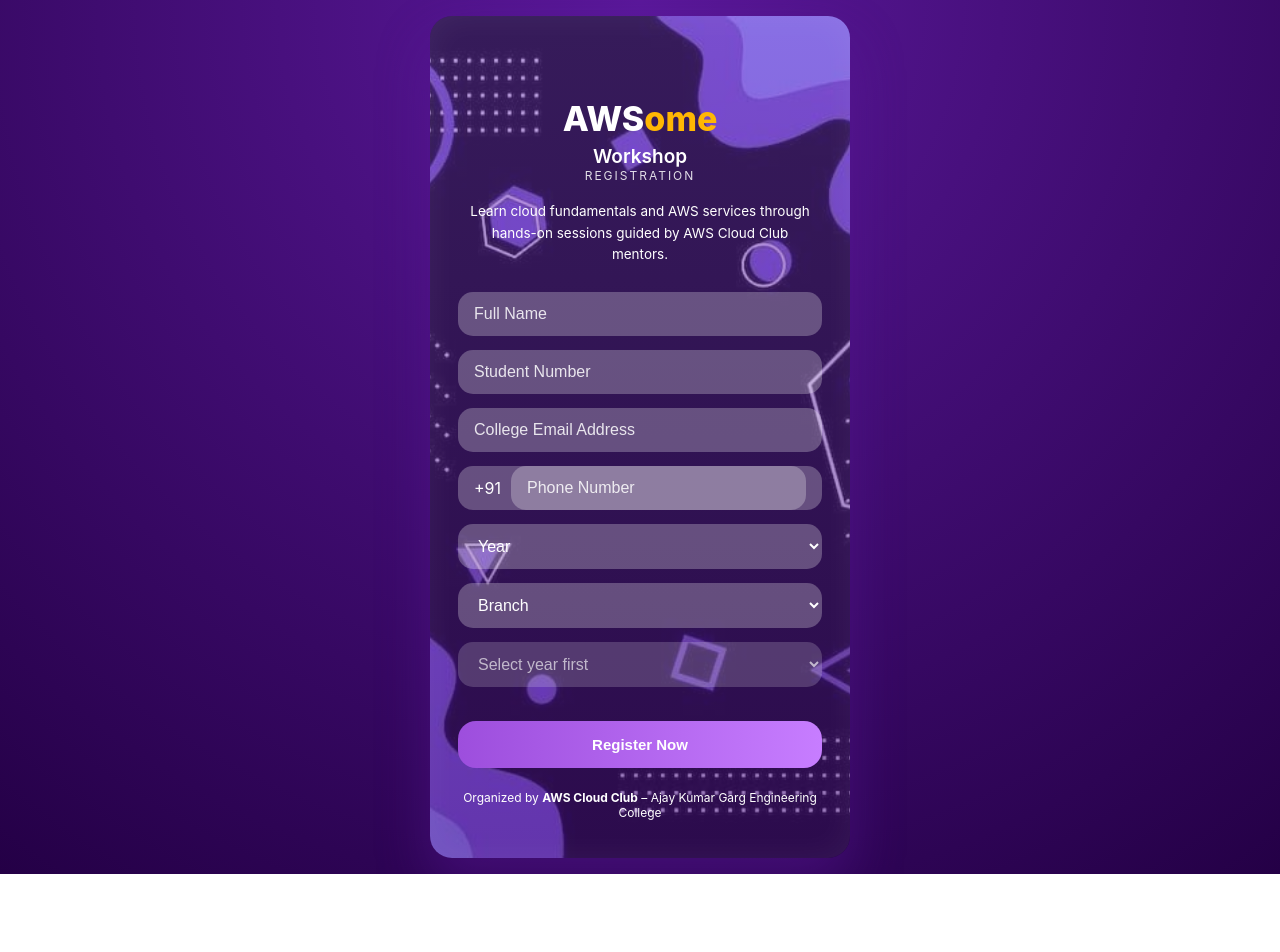
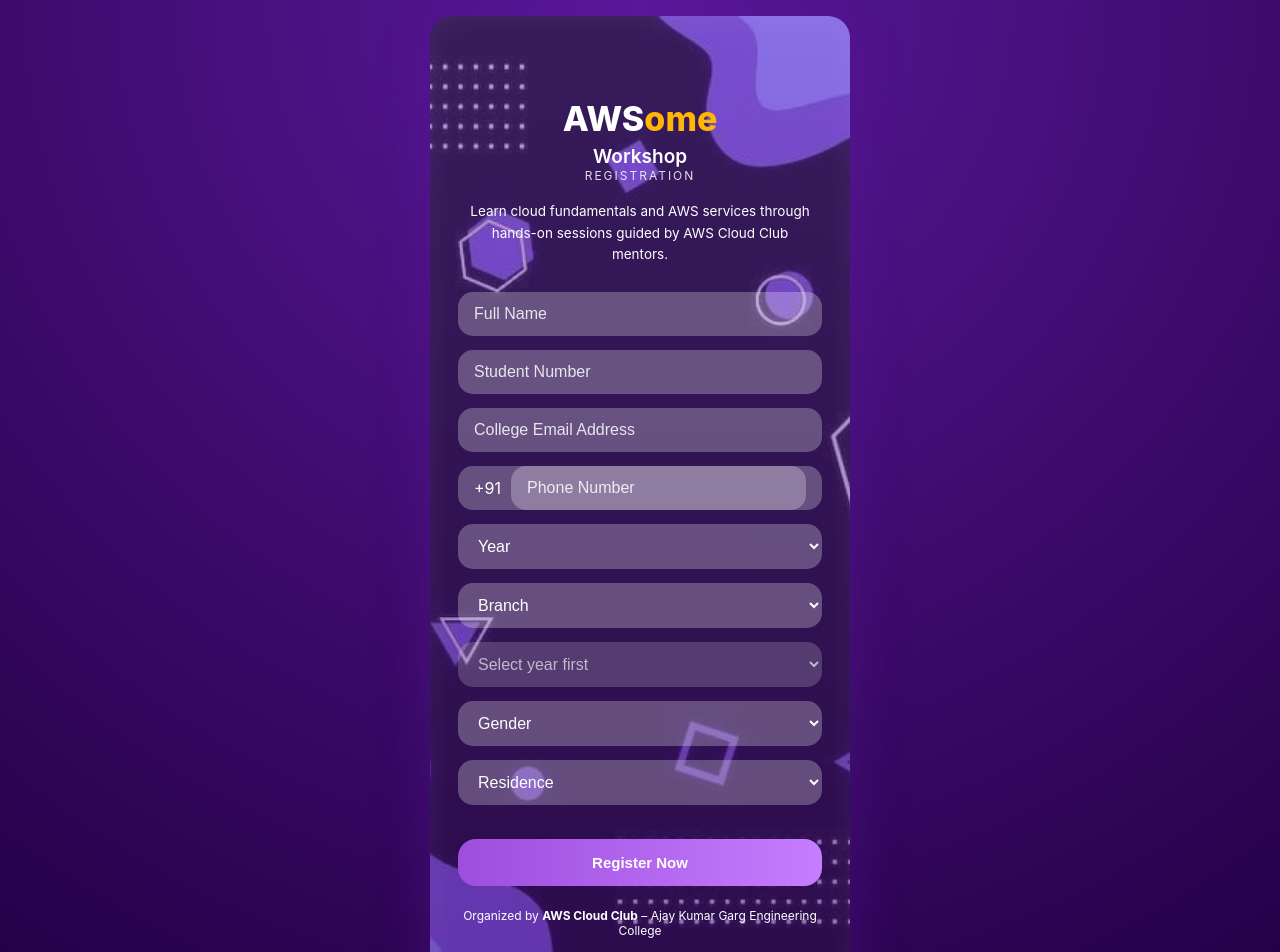
Before and after one commit to UtkarshSingh-creater/AWS-registration, a React (Vite) app: page / in a window 1280 px wide. Shown: the top 952 px of the page. Before the commit the page ends 874 px from the top, so only its background shows below. Built offline with nearby package versions, Linux system fonts and the light colour scheme.

Commit message:
added 2 input fields

```diff
--- a/src/components/Registration.css
+++ b/src/components/Registration.css
@@ -153,7 +153,7 @@
       rgba(120, 60, 200, 0.5),
       rgba(80, 20, 140, 0.6)
     ),
-    url("../assets/cloud-bg.jpg") center 18% / cover no-repeat;
+    url("../assets/cloud-bg1.jpg") center 18% / cover no-repeat;
   box-shadow: 0 24px 48px rgba(90,24,154,.5);
   color: #ffffff;
   text-align: center;
--- a/src/components/Registration.jsx
+++ b/src/components/Registration.jsx
@@ -25,6 +25,8 @@
     year: "",
     branch: "",
     section: "",
+     gender: "",
+  residence: "",
   });
 
   const [errors, setErrors] = useState({});
@@ -88,6 +90,8 @@
 
     if (!formData.year) e.year = "Select year";
     if (!formData.section) e.section = "Select section";
+    if (!formData.gender) e.gender = "Select gender";
+if (!formData.residence) e.residence = "Select residence";
 
     setErrors(e);
     return Object.keys(e).length === 0;
@@ -112,6 +116,8 @@
           year: formData.year,
           branch: formData.branch,
           section: formData.section,
+          gender: formData.gender,
+isHosteller: formData.residence === "Hosteller",
         }),
       });
 
@@ -175,11 +181,18 @@
       const data = await res.json();
 
       if (res.ok) {
-        showMessage("OTP resent successfully", "success");
-        setCooldown(30);
-      } else {
-        showMessage(data.message || "Resend failed", "error");
-      }
+  setOtpSent(true);
+  showMessage("OTP sent to your email", "success");
+  setCooldown(30);
+} else {
+
+  if (data.message === "Already registered and verified") {
+    showMessage("You are already registered ✅", "success");
+    return;
+  }
+
+  showMessage(data.message || "Registration failed", "error");
+}
     } catch {
       showMessage("Server error while resending OTP", "error");
     } finally {
@@ -286,6 +299,26 @@
               )}
           </select>
           {errors.section && <span className="error">{errors.section}</span>}
+          <select
+  value={formData.gender}
+  onChange={e => setFormData({ ...formData, gender: e.target.value })}
+>
+  <option value="">Gender</option>
+  <option>Male</option>
+  <option>Female</option>
+  <option>Other</option>
+</select>
+{errors.gender && <span className="error">{errors.gender}</span>}
+
+<select
+  value={formData.residence}
+  onChange={e => setFormData({ ...formData, residence: e.target.value })}
+>
+  <option value="">Residence</option>
+  <option>Day Scholar</option>
+  <option>Hosteller</option>
+</select>
+{errors.residence && <span className="error">{errors.residence}</span>}
 
           {otpSent && (
             <>
```
Also changed, not shown: src/assets/WhatsApp Image 2026-02-24 at 4.17.59 PM.jpeg (added).
